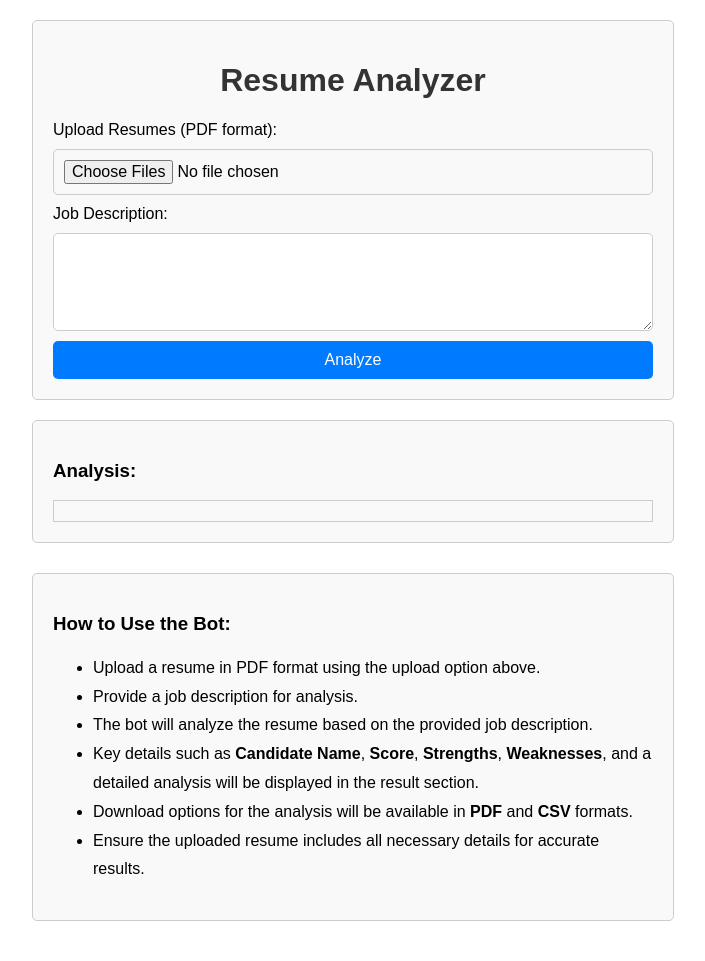
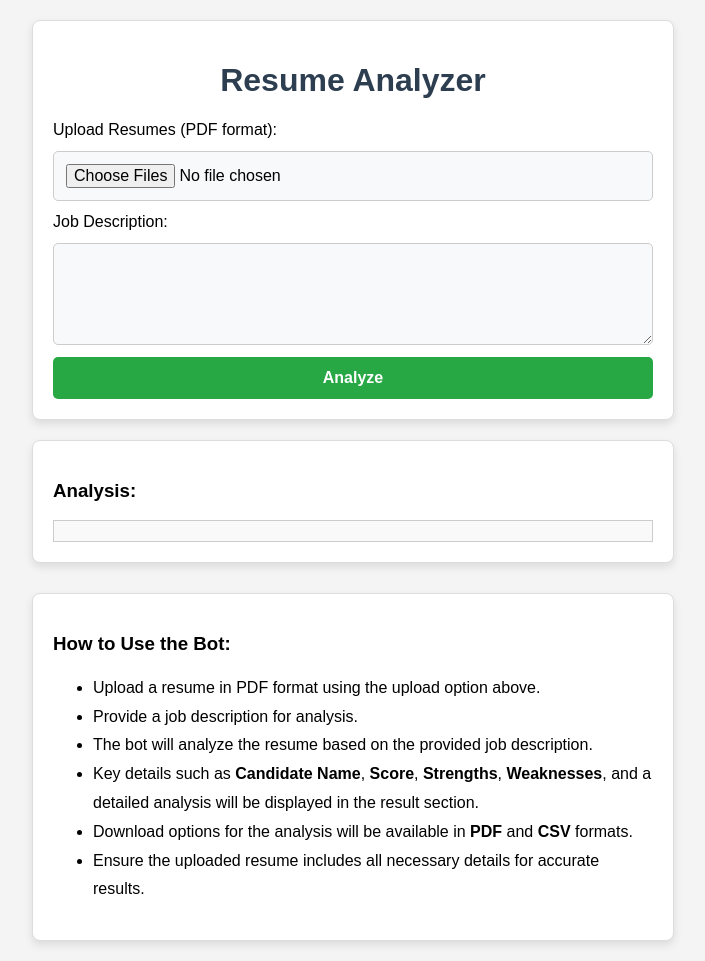
Before and after one commit to Utkarsh70081/Insys, a FastAPI app: page / in a window 1280 px wide. Shown: the whole page, without its empty margins (287-992 px from the left). Before the commit the page ends 921 px from the top, so only its background shows below. Run offline with FastAPI, Linux system fonts and the light colour scheme.

Commit message:
style.css

```diff
--- a/Phase 2/app/static/style.css
+++ b/Phase 2/app/static/style.css
@@ -2,42 +2,50 @@ body {
     font-family: Arial, sans-serif;
     margin: 0;
     padding: 20px;
+    background-color: #f4f4f4; /* Light gray background for contrast */
 }
 
 .container {
     max-width: 600px;
     margin: 0 auto;
     padding: 20px;
-    border: 1px solid #ccc;
-    border-radius: 5px;
-    background-color: #f9f9f9;
+    border: 1px solid #ddd;
+    border-radius: 8px;
+    background-color: #ffffff; /* White background for clean look */
+    box-shadow: 0px 4px 8px rgba(0, 0, 0, 0.1); /* Soft shadow for depth */
 }
 
 h1 {
     text-align: center;
-    color: #333;
+    color: #2c3e50; /* Dark blue-gray for better readability */
 }
 
 form {
     display: flex;
     flex-direction: column;
-    gap: 10px;
+    gap: 12px;
 }
 
 input, textarea, button {
     font-size: 16px;
-    padding: 10px;
+    padding: 12px;
     border: 1px solid #ccc;
     border-radius: 5px;
 }
 
+input, textarea {
+    background-color: #f8f9fa; /* Light grayish background for inputs */
+}
+
 button {
-    background-color: #007BFF;
+    background-color: #28a745; /* Green for action buttons */
     color: white;
     cursor: pointer;
     border: none;
+    font-weight: bold;
+    transition: background-color 0.3s ease;
 }
 
 button:hover {
-    background-color: #0056b3;
+    background-color: #218838; /* Darker green on hover */
 }
```
